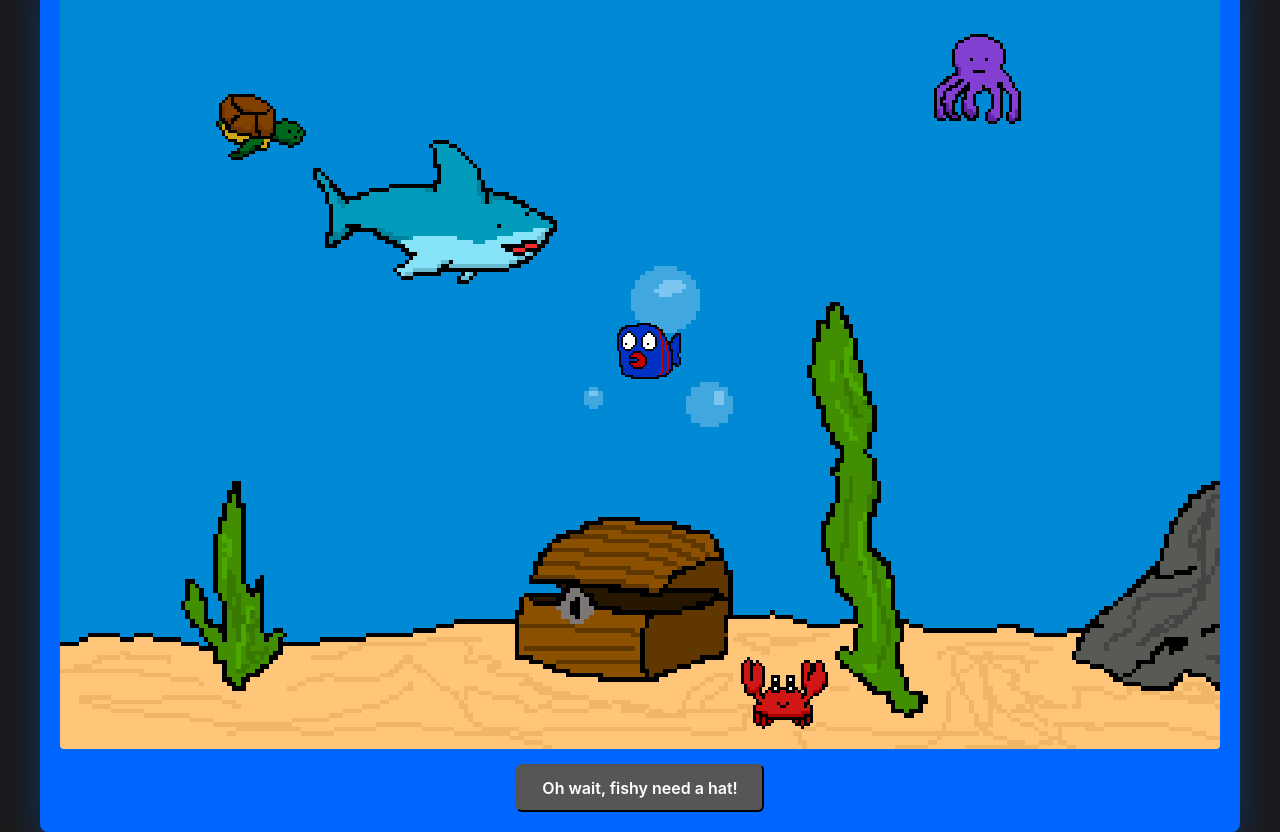
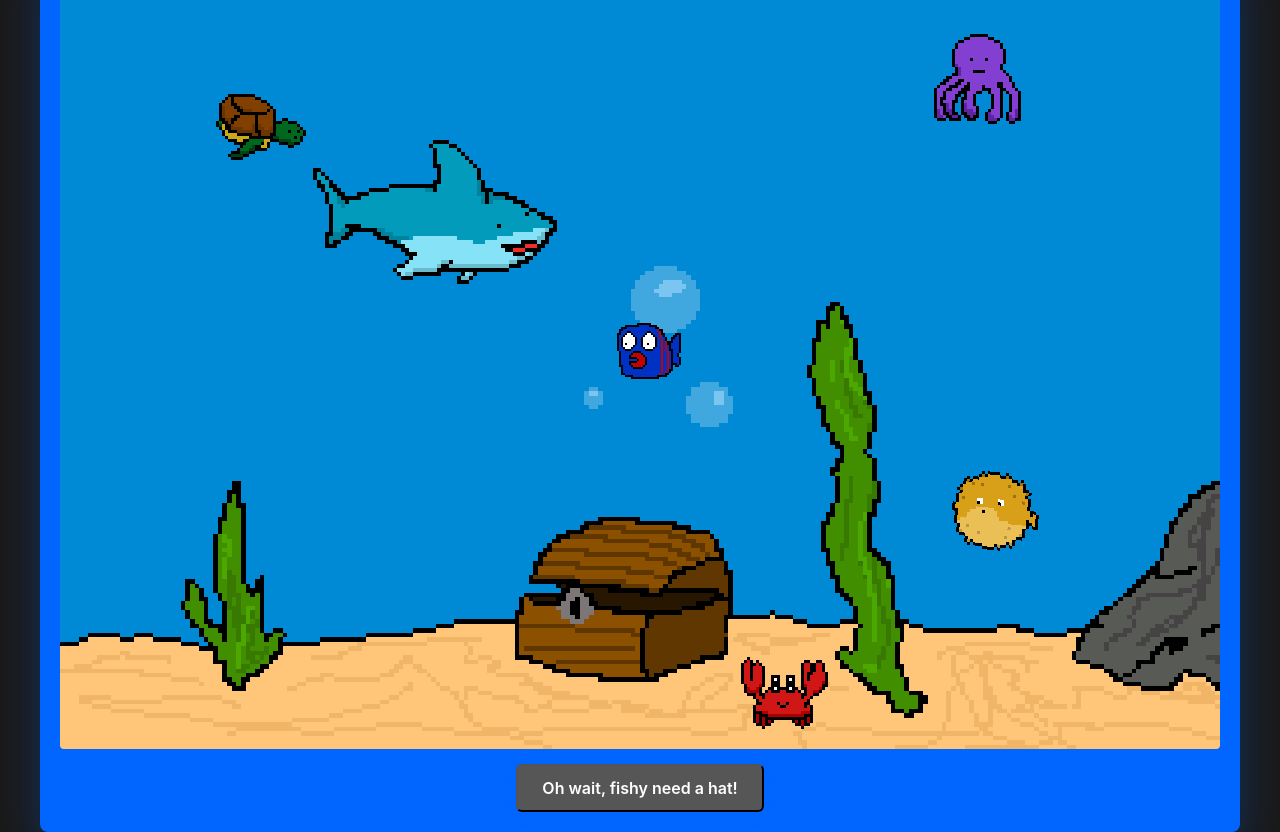
Before and after one commit to dkomac/fishyland, a website: page index.html in a window 1280 px wide. Drawn offline with Linux system fonts and the light colour scheme.

Commit message:
add puffy

```diff
--- a/index.html
+++ b/index.html
@@ -3,7 +3,7 @@
 <head>
     <meta charset="UTF-8">
     <meta name="viewport" content="width=device-width, initial-scale=1.0">
-    <title>Sprite Animation Canvas</title>
+    <title>Welcome to fishyland!</title>
     <link rel="stylesheet" href="style.css">
 </head>
 <body>
--- a/script.js
+++ b/script.js
@@ -297,6 +297,59 @@ class SlowSprite extends Sprite {
     }
 }
 
+class PuffySprite extends Sprite {
+    constructor(spriteSheet, x, y, width, height) {
+        super(spriteSheet, x, y, width, height);
+        this.floatPeriodX = 9000;
+        this.floatPeriodY = 12000;
+        this.floatRadiusX = 8;
+        this.floatRadiusY = 5;
+        this.rotationAmplitude = Math.PI / 36; // ~5 degrees
+    }
+
+    update(currentTime) {
+        this.spriteSheet.update(currentTime);
+
+        this.prevX = this.x;
+
+        const elapsed = currentTime - this.startTime;
+
+        const floatX = Math.sin(elapsed / this.floatPeriodX * Math.PI * 2) * this.floatRadiusX;
+        const floatY = Math.cos(elapsed / this.floatPeriodY * Math.PI * 2) * this.floatRadiusY;
+
+        const driftOffsetX = Math.sin(elapsed / 15000 * Math.PI * 2) * 6;
+        const driftOffsetY = Math.cos(elapsed / 17000 * Math.PI * 2) * 6;
+
+        this.x = this.baseX + floatX + driftOffsetX;
+        this.y = this.baseY + floatY + driftOffsetY;
+
+        if (this.x > this.prevX) {
+            this.facingRight = true;
+        } else if (this.x < this.prevX) {
+            this.facingRight = false;
+        }
+    }
+
+    draw(ctx) {
+        ctx.save();
+
+        ctx.imageSmoothingEnabled = false;
+
+        const centerX = this.x + this.width / 2;
+        const centerY = this.y + this.height / 2;
+
+        const elapsed = performance.now() - this.startTime;
+        const angle = Math.sin(elapsed / 4000 * Math.PI * 2) * this.rotationAmplitude;
+
+        ctx.translate(Math.round(centerX), Math.round(centerY));
+        ctx.rotate(angle);
+
+        this.spriteSheet.draw(ctx, -this.width / 2, -this.height / 2, this.width, this.height);
+
+        ctx.restore();
+    }
+}
+
 class FastSprite extends Sprite {
     constructor(spriteSheet, x, y, width, height) {
         super(spriteSheet, x, y, width, height);
@@ -559,12 +612,40 @@ function loadShorkySprite() {
     };
 }
 
+function loadPuffySprite() {
+    const img = new Image();
+    img.src = 'puffy.png';
+
+    img.onload = () => {
+        const frameWidth = 32;
+        const frameHeight = 32;
+        const frameCount = 11;
+        const fps = 4;
+
+        const spriteSheet = new SpriteSheet(img, frameWidth, frameHeight, frameCount, fps);
+
+        const spriteWidth = frameWidth * 3;
+        const spriteHeight = frameHeight * 3;
+
+        const x = canvas.width - spriteWidth - 180;
+        const y = canvas.height / 2 + 100;
+
+        const puffySprite = new PuffySprite(spriteSheet, x, y, spriteWidth, spriteHeight);
+        sprites.push(puffySprite);
+    };
+
+    img.onerror = () => {
+        console.error('Failed to load puffy.png');
+    };
+}
+
 loadBackground();
 loadFishSprite();
 loadCrabSprite();
 loadInkySprite();
 loadMattiasSprite();
 loadShorkySprite();
+loadPuffySprite();
 requestAnimationFrame(animate);
 
 document.addEventListener('DOMContentLoaded', () => {
@@ -580,6 +661,7 @@ window.SlowSprite = SlowSprite;
 window.FastSprite = FastSprite;
 window.CrabSprite = CrabSprite;
 window.HoveringSprite = HoveringSprite;
+window.PuffySprite = PuffySprite;
 window.sprites = sprites;
 window.canvas = canvas;
 window.ctx = ctx;
```
Also changed, not shown: puffy.png (added).
